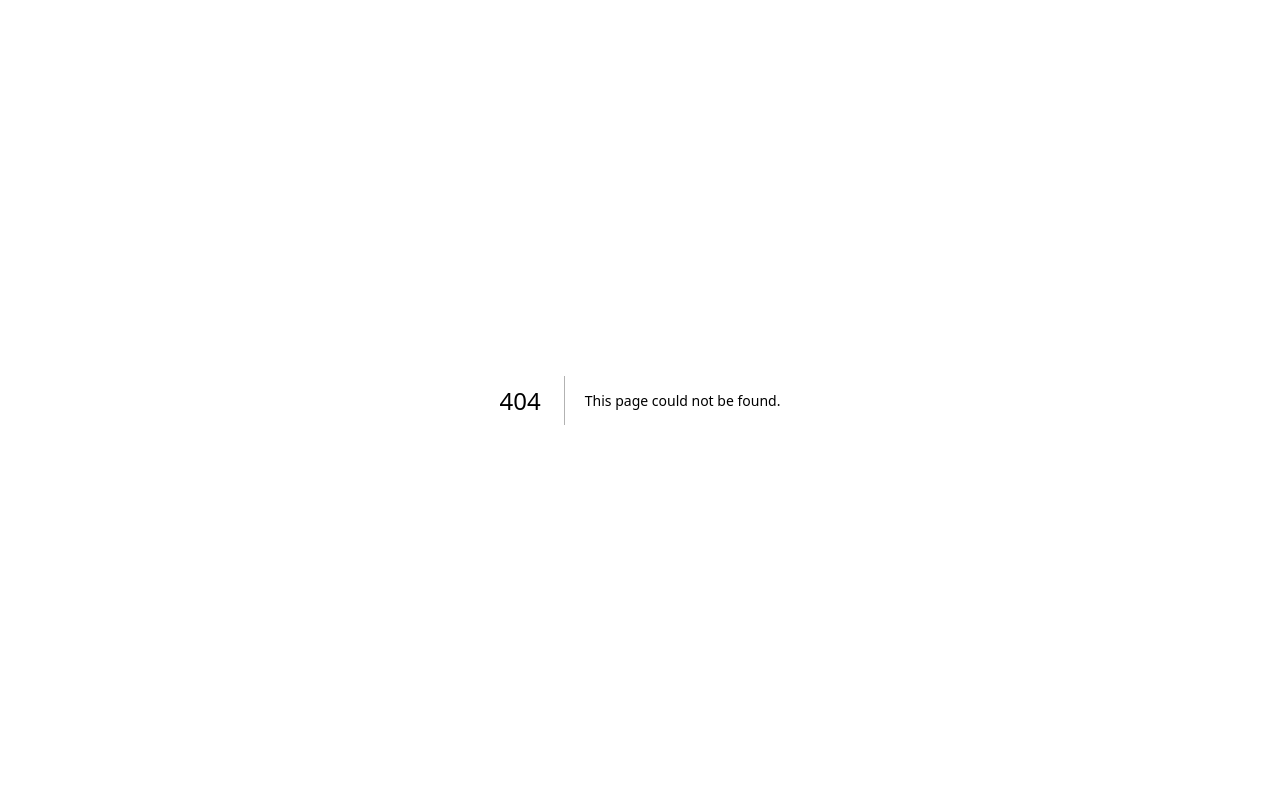
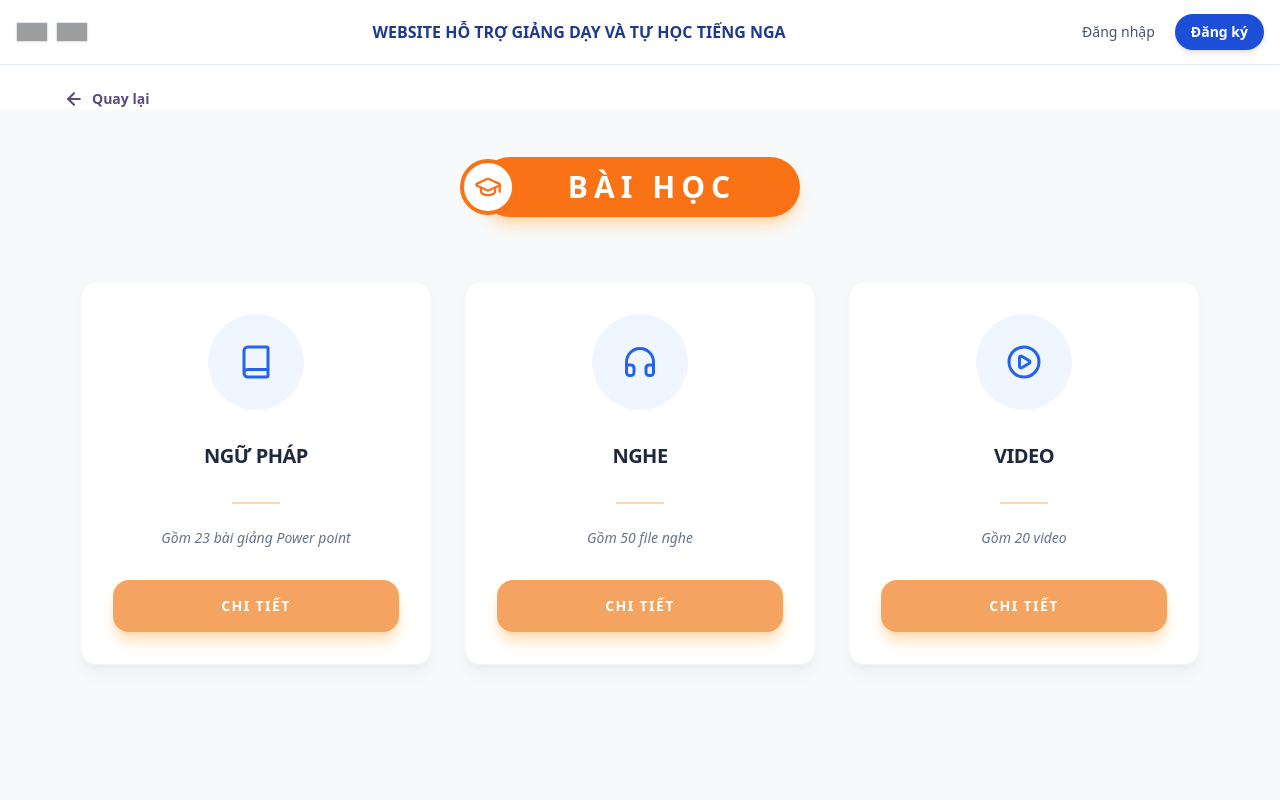
Before and after one commit to quangnt-work/App-Com, a Next.js app: page /student/courses in a window 1280 px wide. Before the commit this address had no page. Shown: the top 800 px of the page. Built offline with nearby package versions, Linux system fonts and the light colour scheme; no server answers; grey boxes are pictures that could not be loaded.

Commit message:
update main: create course page

```diff
--- a/src/app/(auth)/layout.tsx
+++ b/src/app/(auth)/layout.tsx
@@ -15,7 +15,6 @@ export default async function AuthLayout({ children }: { children: React.ReactNo
   return (
     // Bỏ thẻ <html> và <body> đi
     <div className="flex flex-col min-h-screen">
-      <Header user={userData} />
       <div className="flex-1">
         {children}
       </div>
--- a/src/app/(auth)/login/page.tsx
+++ b/src/app/(auth)/login/page.tsx
@@ -153,9 +153,6 @@ export default function LoginPage() {
         </div>
         {/* Lưu ý: Tôi đã xóa phần "Page Footer (Outside Card)" cũ để thay thế bằng Footer mới của bạn */}
       </main>
-
-      {/* Footer mới của bạn */}
-      <Footer />
     </div>
   )
 }
--- a/src/app/(auth)/register/page.tsx
+++ b/src/app/(auth)/register/page.tsx
@@ -14,8 +14,6 @@ import { Loader2, User, Lock, EyeOff, Eye } from "lucide-react"
 import { toast } from "sonner"
 import Link from "next/link"
 import { RegisterInput } from "@/lib/schemas/auth"
-import { Header } from "@/components/layout/Header" // Tích hợp Header
-import { Footer } from "@/components/layout/Footer" // Tích hợp Footer
 
 const registerSchema = z.object({
   fullName: z.string().min(2, "Họ tên quá ngắn"),
@@ -221,8 +219,6 @@ export default function RegisterPage() {
         </div>
       </main>
 
-      {/* Footer component */}
-      <Footer />
     </div>
   )
 }
--- /dev/null
+++ b/src/app/(student)/student/courses/page.tsx
@@ -0,0 +1,71 @@
+// src/app/student/page.tsx
+import React from 'react';
+import { CategoryCard } from "@/components/student/features/CategoryCard";
+import { Book, Headphones, PlayCircle, GraduationCap } from 'lucide-react';
+import { createClient } from '@/lib/supabase/server';
+
+export default async function StudentCategoryPage() {
+  const supabase = await createClient();
+  const { data: { user } } = await supabase.auth.getUser();
+
+  const userData = user ? {
+    name: String(user.user_metadata?.full_name || user.email || "Học viên"),
+    role: String(user.user_metadata?.role || 'STUDENT')
+  } : null;
+
+  const categories = [
+    {
+      title: "Ngữ pháp",
+      description: "Gồm 23 bài giảng Power point",
+      icon: <Book size={36} />,
+      href: "/student/lessons" // Điều hướng tới trang lessons hiện tại
+    },
+    {
+      title: "Nghe",
+      description: "Gồm 50 file nghe",
+      icon: <Headphones size={36} />,
+      href: "/student/audio" // Route giả định
+    },
+    {
+      title: "Video",
+      description: "Gồm 20 video",
+      icon: <PlayCircle size={36} />,
+      href: "/student/videos" // Route giả định
+    }
+  ];
+
+  return (
+    <div className="flex flex-col min-h-screen bg-[#F8F9FA]">
+      <main className="flex-grow py-12 px-4">
+        <div className="max-w-6xl mx-auto">
+
+          {/* Banner Title "BÀI HỌC" */}
+          <div className="relative mb-16 flex justify-center">
+            <div className="bg-orange-500 rounded-full py-3 px-16 flex items-center gap-4 shadow-lg shadow-orange-200">
+              <div className="absolute left-[calc(50%-180px)] w-14 h-14 bg-white rounded-full border-4 border-orange-500 flex items-center justify-center text-orange-500 shadow-sm">
+                <GraduationCap size={28} />
+              </div>
+              <h2 className="text-white text-3xl font-black uppercase tracking-[0.2em] ml-6">
+                Bài học
+              </h2>
+            </div>
+          </div>
+
+          {/* Grid Categories */}
+          <div className="grid grid-cols-1 md:grid-cols-3 gap-8 px-4">
+            {categories.map((cat, index) => (
+              <CategoryCard
+                key={index}
+                title={cat.title}
+                description={cat.description}
+                icon={cat.icon}
+                href={cat.href}
+              />
+            ))}
+          </div>
+        </div>
+      </main>
+
+    </div>
+  );
+}
--- a/src/app/(student)/student/layout.tsx
+++ b/src/app/(student)/student/layout.tsx
@@ -1,7 +1,7 @@
-// src/app/(auth)/layout.tsx
+// src/app/(student)/student/layout.tsx
 import React from "react"
-import { Header } from '@/components/layout/Header'
 import { createClient } from '@/lib/supabase/server'
+import { BackButton } from "@/components/common/BackButton"
 
 export default async function AuthLayout({ children }: { children: React.ReactNode }) {
   const supabase = await createClient()
@@ -15,7 +15,7 @@ export default async function AuthLayout({ children }: { children: React.ReactNo
   return (
     // Bỏ thẻ <html> và <body> đi
     <div className="flex flex-col min-h-screen">
-      <Header user={userData} />
+      <BackButton />
       <div className="flex-1">
         {children}
       </div>
--- a/src/app/layout.tsx
+++ b/src/app/layout.tsx
@@ -2,6 +2,9 @@ import type { Metadata } from "next";
 import { Geist, Geist_Mono } from "next/font/google";
 import "./globals.css";
 import { Toaster } from 'sonner'
+import { Header } from "@/components/layout/Header";
+import { createClient } from "@/lib/supabase/server";
+import { Footer } from "@/components/layout/Footer";
 
 const geistSans = Geist({
   variable: "--font-geist-sans",
@@ -18,12 +21,22 @@ export const metadata: Metadata = {
   description: "Generated by create next app",
 };
 
-export default function RootLayout({ children }: { children: React.ReactNode }) {
+export default async function RootLayout({ children }: { children: React.ReactNode }) {
+  const supabase = await createClient();
+  const { data: { user } } = await supabase.auth.getUser();
+
+  const userData = user ? {
+    name: String(user.user_metadata?.full_name || user.email),
+    role: String(user.user_metadata?.role || 'student')
+  } : null;
+
   return (
     <html lang="vi">
       <body>
+        <Header user={userData} />
         {children}
         <Toaster position="top-center" richColors /> {/* <-- Thêm dòng này */}
+        <Footer/>
       </body>
     </html>
   )
--- a/src/app/page.tsx
+++ b/src/app/page.tsx
@@ -17,17 +17,14 @@ export default async function HomePage() {
   } : null;
 
   const features = [
-    { id: '1', title: 'Bài học', icon: <BookOpen size={40} />, href: '/lessons', buttonLabel: 'Khám phá' },
-    { id: '2', title: 'Luyện tập cùng AI', icon: <Bot size={40} />, href: '/ai', buttonLabel: 'Bắt đầu' },
-    { id: '3', title: 'Kiểm tra', icon: <ClipboardCheck size={40} />, href: '/exam', buttonLabel: 'Vào thi' },
-    { id: '4', title: 'Tài liệu', icon: <FolderDown size={40} />, href: '/docs', buttonLabel: 'Tải xuống' },
+    { id: '1', title: 'Bài học', icon: <BookOpen size={40} />, href: '/student/courses', buttonLabel: 'Khám phá' },
+    { id: '2', title: 'Luyện tập cùng AI', icon: <Bot size={40} />, href: '/student/ai', buttonLabel: 'Bắt đầu' },
+    { id: '3', title: 'Kiểm tra', icon: <ClipboardCheck size={40} />, href: '/student/exams', buttonLabel: 'Vào thi' },
+    { id: '4', title: 'Tài liệu', icon: <FolderDown size={40} />, href: '/student/documents', buttonLabel: 'Tải xuống' },
   ];
 
   return (
     <div className="flex flex-col min-h-screen bg-[#F8FAFC]">
-      {/* Truyền userData thực tế vào Header */}
-      <Header user={userData} />
-
       <main className="flex-grow flex items-center justify-center py-12 px-4">
         <div className="max-w-6xl w-full">
           <div className="grid grid-cols-1 sm:grid-cols-2 lg:grid-cols-4 gap-8">
@@ -56,8 +53,6 @@ export default async function HomePage() {
           </div>
         </div>
       </main>
-
-      <Footer />
     </div>
   );
 }
--- a/src/components/common/BackButton.tsx
+++ b/src/components/common/BackButton.tsx
@@ -1,27 +1,21 @@
+// src/components/common/BackButton.tsx
 'use client'
-import { useRouter, usePathname } from 'next/navigation' // Thêm usePathname
-import { Button } from '@/components/ui/button'
-import { ChevronLeft, ChevronLeftCircle } from 'lucide-react'
+import { useRouter } from 'next/navigation'
+import { ArrowLeft } from 'lucide-react'
 
 export function BackButton() {
   const router = useRouter()
-  const pathname = usePathname() // Lấy đường dẫn hiện tại
-
-  // Nếu đang ở trang chủ, trả về null (không hiển thị gì cả)
-  if (pathname === '/') {
-    return null;
-  }
 
   return (
-    <div className="w-full max-w-[1600px] mx-auto px-6 pt-4"> {/* Wrapper để căn lề đẹp */}
-      <Button
-        variant="ghost"
-        size="sm"
+    <div className="w-full max-w-[1200px] mx-auto px-4 sm:px-6 pt-6">
+      <button
         onClick={() => router.back()}
-        className="text-slate-500 hover:text-slate-900 pl-0 hover:bg-transparent"
+        className="flex items-center gap-2 text-[#5B4A82] hover:text-[#4a3c6b] transition-all font-bold text-sm group"
       >
-        <ChevronLeftCircle className="w-4 h-4" /> Quay lại
-      </Button>
+        {/* Mũi tên thanh mảnh giống trong ảnh */}
+        <ArrowLeft size={20} strokeWidth={2.5} className="transition-transform group-hover:-translate-x-1" />
+        <span>Quay lại</span>
+      </button>
     </div>
   )
 }
--- /dev/null
+++ b/src/components/student/features/CategoryCard.tsx
@@ -0,0 +1,37 @@
+// src/components/features/CategoryCard.tsx
+import React from 'react';
+import Link from 'next/link';
+
+interface CategoryCardProps {
+  title: string;
+  description: string;
+  icon: React.ReactNode;
+  href: string;
+}
+
+export const CategoryCard = ({ title, description, icon, href }: CategoryCardProps) => {
+  return (
+    <div className="bg-white rounded-2xl p-8 shadow-lg shadow-slate-200/60 border border-slate-100 flex flex-col items-center text-center transition-all hover:shadow-xl">
+      <div className="w-24 h-24 bg-blue-50 text-blue-600 rounded-full flex items-center justify-center mb-8 group-hover:bg-blue-600 group-hover:text-white transition-colors duration-300">
+        {icon}
+      </div>
+
+      <div className="text-xl font-black text-slate-800 mb-8 uppercase tracking-tight">
+        {title}
+      </div>
+
+      <div className="w-12 h-0.5 bg-orange-200 mb-6"></div>
+
+      <p className="text-slate-500 italic mb-8 text-sm">
+        {description}
+      </p>
+
+      <Link
+        href={href}
+        className="mt-auto w-full flex items-center justify-center bg-[#F4A460] hover:bg-[#E69138] text-white font-bold py-4 rounded-2xl shadow-lg shadow-orange-200 transition-all uppercase tracking-widest text-sm"
+      >
+        Chi tiết
+      </Link>
+    </div>
+  );
+};
```
